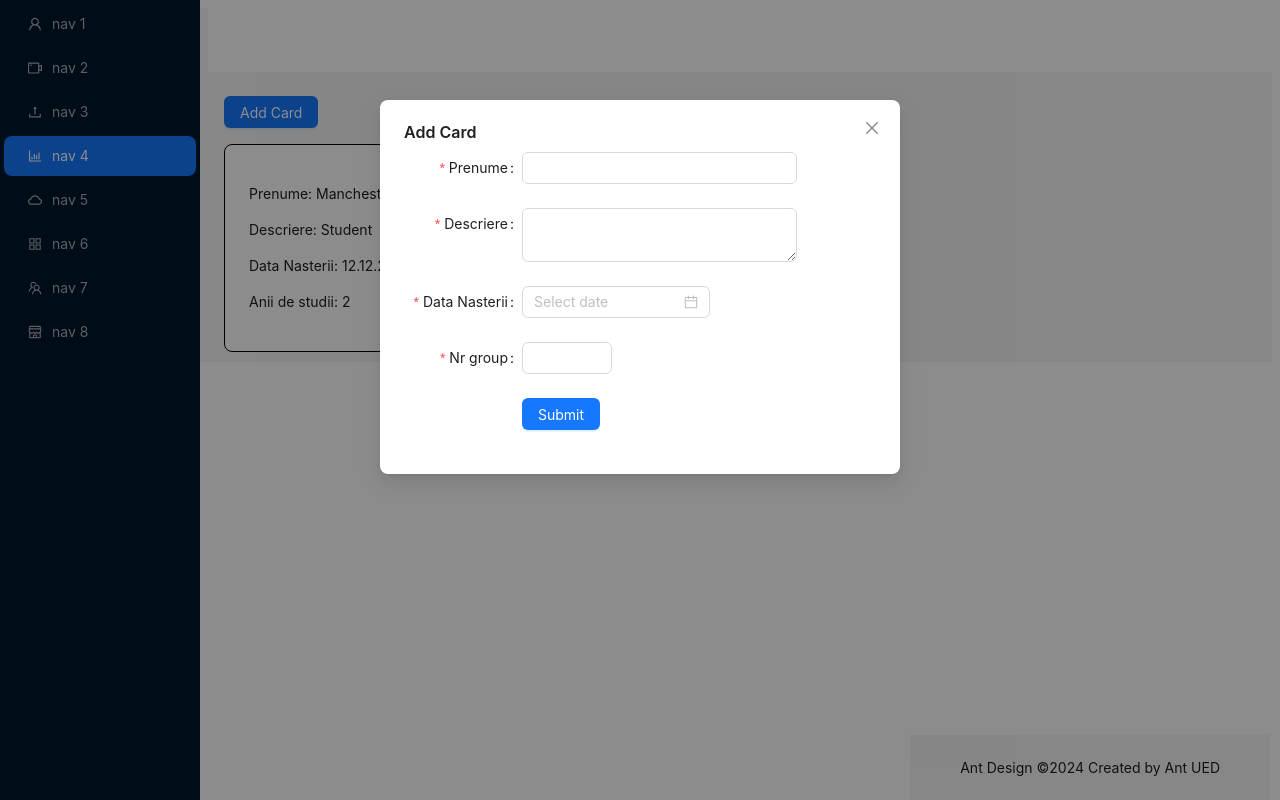
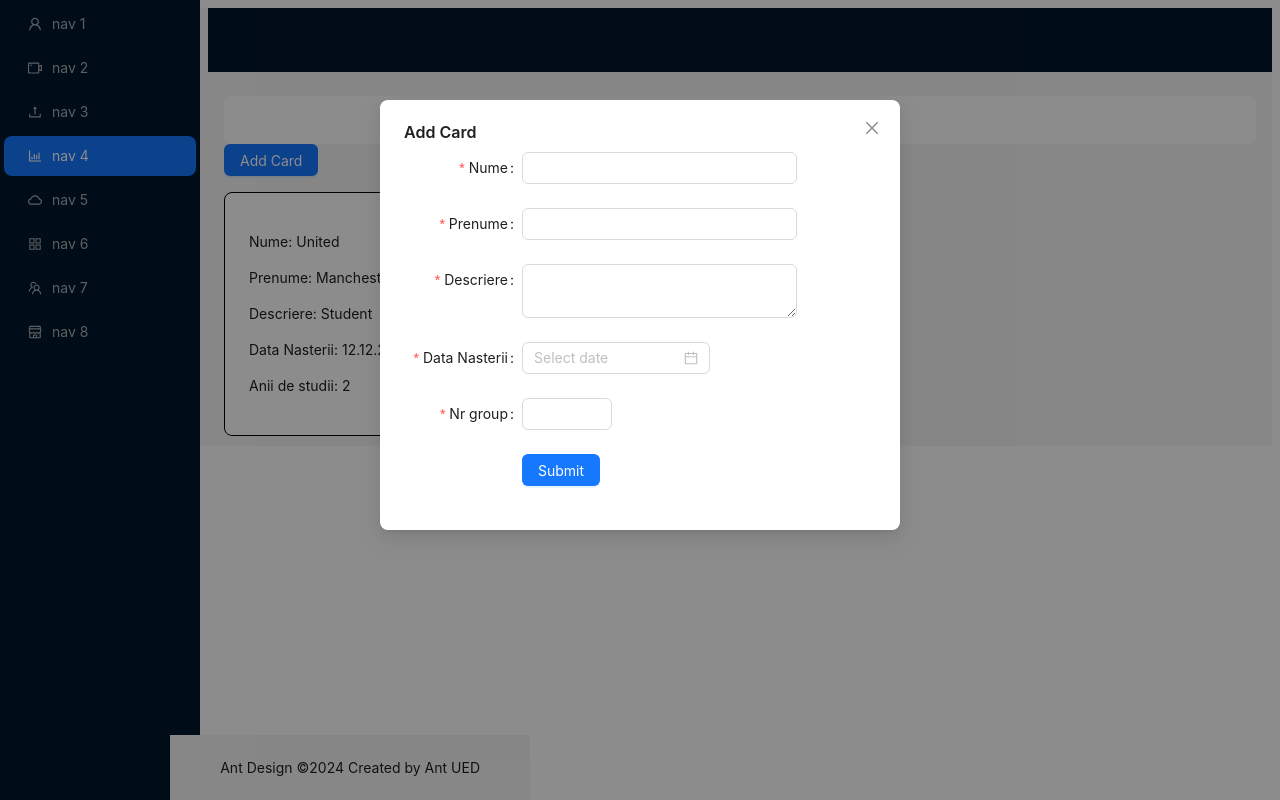
Before and after one commit to Adr1anM/TWEB, a React (Create React App) app in the folder Laborator2/my-app/: page / in a window 1280 px wide. Both pictures are taken after a click on the button "Add Card". Built offline with nearby package versions, Linux system fonts and the light colour scheme.

Commit message:
Finished Lab3

```diff
--- a/Laborator2/my-app/package.json
+++ b/Laborator2/my-app/package.json
@@ -14,15 +14,17 @@
     "@types/node": "^16.18.79",
     "@types/react": "^18.2.55",
     "@types/react-dom": "^18.2.19",
-    "antd": "^5.14.0",
+    "antd": "^5.15.3",
     "mobx": "^6.12.0",
     "mobx-react": "^9.1.0",
     "mobx-state-tree": "^5.4.1",
     "react": "^18.2.0",
     "react-dom": "^18.2.0",
+    "react-router-dom": "^6.22.3",
     "react-scripts": "5.0.1",
     "typescript": "^4.9.5",
-    "web-vitals": "^2.1.4"
+    "web-vitals": "^2.1.4",
+    "zustand": "^4.5.2"
   },
   "scripts": {
     "start": "react-scripts start",
--- a/Laborator2/my-app/src/App.tsx
+++ b/Laborator2/my-app/src/App.tsx
@@ -1,165 +1,53 @@
-import React, { useState } from 'react';
-import {
-  AppstoreOutlined,
-  BarChartOutlined,
-  CloudOutlined,
-  ShopOutlined,
-  TeamOutlined,
-  UploadOutlined,
-  UserOutlined,
-  VideoCameraOutlined,
-} from '@ant-design/icons';
-import type { MenuProps } from 'antd';
-import { Button,Form,Layout, Menu, Row, theme } from 'antd';
-import ModalForm from './ModalForm';
-import CardModel from './Model';
-import CardComponent from './CardComponent';
+import React from 'react';
+import {Layout} from 'antd';
+import ContentComp from './Layouts/ContentComp';
+import SidebarComp from './Layouts/SideBarComp';
+import HeaderComp from './Layouts/HeaderComp';
+import FooterComp from './Layouts/FooterComp';
 
-const { Header, Content, Footer, Sider } = Layout;
 
-const items: MenuProps['items'] = [
-  UserOutlined,
-  VideoCameraOutlined,
-  UploadOutlined,
-  BarChartOutlined,
-  CloudOutlined,
-  AppstoreOutlined,
-  TeamOutlined,
-  ShopOutlined,
-].map((icon, index) => ({
-  key: String(index + 1),
-  icon: React.createElement(icon),
-  label: `nav ${index + 1}`,
-}));
-
-const initialData:CardModel[] = [
-  {
-    data: {
-
-      prenume: "Manchester",
-      descriere: "Student",
-      dataNasterii: "12.12.2002",
-      nrGroup: 2
-    }
-  },
-  {
-    data: {
-
-      prenume: "Vieru",
-      descriere: "Scriitor",
-      dataNasterii: "12.12.2002",
-      nrGroup: 3
-    }
-  }
-];
 
 
 const App: React.FC = () => {
+  return (
+    <>
+      <Layout hasSider>
+         <SidebarComp/>
 
-  const [isModalVisible, setIsModalVisible] = useState(false);
-  const [cardData, setCardData] = useState<CardModel[]>(initialData);
+         <Layout style={{marginLeft: 200}}>
 
-  const showModal = () => {
-    setIsModalVisible(true);
-  };
+              <HeaderComp />
 
-  const handleCancel = () => {
-
-    setIsModalVisible(false);
-
-  };
-
-  const handleFormSubmit = (data: CardModel) => {
-    console.log("Handle submit")
-    console.log(data)
-    setCardData([...cardData, data]);
-    console.log("final card data");
-    console.log(cardData);
-
-    setIsModalVisible(false);
-  };
-
-  const CardObj:CardModel = {
-        data:{
-
-          prenume: "string",
-          descriere: "string",
-          dataNasterii: "string",
-          nrGroup: 2
-        }
-  }
-
-
-  const emptyCard:CardModel = {
-    data:{
-      prenume: "",
-      descriere: "",
-      dataNasterii: "",
-      nrGroup: 0
-    }
-
-  }
-
-  const {
-    token: { colorBgContainer, borderRadiusLG },
-  } = theme.useToken();
-
-  console.log(cardData);
-
-  return (
-
-
-    <Layout hasSider>
-      <Sider
-        style={{ overflow: 'auto', height: '100vh', position: 'fixed', left: 0, top: 0, bottom: 0 }}
-      >
-        <div className="demo-logo-vertical" />
-        <Menu theme="dark" mode="inline" defaultSelectedKeys={['4']} items={items} />
-      </Sider>
-      <Layout style={{ marginLeft: 200 }}>
-        <Header style={{ padding: 0, background: colorBgContainer }} />
-         <Content style={{ margin: '24px 16px 0', overflow: 'initial' }}>
-          <Button type="primary" onClick={showModal} style={{ marginBottom: 16 }}>
-            Add Card
-          </Button>
-          <ModalForm visible={isModalVisible} onCancel={handleCancel} onSubmit={handleFormSubmit} card = {emptyCard} />
-         <div style={{display:'flex',flexDirection:'row',gap:10 }}>{cardData.map((card , index) => (
-        <CardComponent key={index} value={card} />
-      ))}</div>
-      {/* <CardComponent value = {CardObj}/> */}
-          </Content>
-        <Footer style={{ textAlign: 'center', position: 'fixed', bottom: 0, right:10 }}>
-          Ant Design ©{new Date().getFullYear()} Created by Ant UED
-        </Footer>
+              <ContentComp />
+              <FooterComp />
+          </Layout>
       </Layout>
-    </Layout>
-
+    </>
   );
 };
 
 export default App;
 
 
-{/* <Content style={{ margin: '24px 16px 0', overflow: 'initial' }}>
-          <Button type="primary" onClick={showModal} style={{ marginBottom: 16 }}>
-            Add Card
-          </Button>
-          <ModalForm visible={isModalVisible} onCancel={handleCancel} onSubmit={handleFormSubmit} />
-          <CardManager cardData={cardData} />
-        </Content> */}
+// <Sider
+// style={{ overflow: 'auto', height: '100vh', position: 'fixed', left: 0, top: 0, bottom: 0 }}
+// >
+// <div className="demo-logo-vertical" />
+// <Menu theme="dark" mode="inline" defaultSelectedKeys={['4']} items={items} />
+// </Sider>
+// <Layout style={{ marginLeft: 200 }}>
+// <Header style={{ padding: 0, background: colorBgContainer }} />
+//  <Content style={{ margin: '24px 16px 0', overflow: 'initial' }}>
+//   <Button type="primary" onClick={showModal} style={{ marginBottom: 16 }}>
+//     Add Card
+//   </Button>
+//   <ModalForm visible={isModalVisible} onCancel={handleCancel} onSubmit={handleFormSubmit} card = {emptyCard} />
+//  <div style={{display:'flex', flexDirection:'row',gap:10 }}>{cardData.map((card , index) => (
+// <CardComponent key={index} value={card} />
+// ))}</div>
 
-// const [isModalVisible, setIsModalVisible] = useState(false);
-//   const [cardData, setCardData] = useState<any[]>([]);
-
-//   const showModal = () => {
-//     setIsModalVisible(true);
-//   };
-
-//   const handleCancel = () => {
-//     setIsModalVisible(false);
-//   };
-
-//   const handleFormSubmit = (data: any) => {
-//     setCardData([...cardData, data]);
-//     setIsModalVisible(false);
-//   };
+//   </Content>
+// <Footer style={{ textAlign: 'center', position: 'fixed', bottom: 0, right:10 }}>
+//   Ant Design ©{new Date().getFullYear()} Created by Ant UED
+// </Footer>
+// </Layout>
--- a/Laborator2/my-app/src/CardComponent.tsx
+++ b/Laborator2/my-app/src/CardComponent.tsx
@@ -11,10 +11,11 @@ const CardComponent:React.FC<{value:CardModel | undefined}> = ({value}) => {
         return null;
       }
 
-      const { prenume, descriere, dataNasterii, nrGroup } = value.data;
+      const {nume, prenume, descriere, dataNasterii, nrGroup } = value.data;
 
       return (
         <AntCard style={{ marginBottom: '10px',borderColor: 'black' }}>
+          <p>Nume: {nume}</p>
           <p>Prenume: {prenume}</p>
           <p>Descriere: {descriere}</p>
           <p>Data Nasterii: {dataNasterii}</p>
--- /dev/null
+++ b/Laborator2/my-app/src/Layouts/ContentComp.tsx
@@ -0,0 +1,143 @@
+import {Outlet} from "react-router-dom";
+import  { useState } from 'react';
+import { Button,Layout, theme } from 'antd';
+import ModalForm from '../ModalForm';
+import CardModel from '../Model';
+import CardComponent from "../CardComponent";
+
+const {Content} = Layout;
+
+const initialData:CardModel[] = [
+  {
+    data: {
+      nume : "United",
+      prenume: "Manchester",
+      descriere: "Student",
+      dataNasterii: "12.12.2002",
+      nrGroup: 2
+    }
+  },
+  {
+    data: {
+      nume : "Igor",
+      prenume: "Vieru",
+      descriere: "Scriitor",
+      dataNasterii: "12.12.2002",
+      nrGroup: 3
+    }
+  }
+];
+
+const ContentComp = () => {
+
+
+    const [isModalVisible, setIsModalVisible] = useState(false);
+    const [cardData, setCardData] = useState<CardModel[]>(initialData);
+
+    const showModal = () => {
+      setIsModalVisible(true);
+    };
+
+    const handleCancel = () => {
+
+      setIsModalVisible(false);
+
+    };
+
+    const handleFormSubmit = (data: CardModel) => {
+      console.log("Handle submit")
+      console.log(data)
+      setCardData([...cardData, data]);
+      console.log("final card data");
+      console.log(cardData);
+
+      setIsModalVisible(false);
+    };
+
+    const {
+      token: { colorBgContainer, borderRadiusLG },
+    } = theme.useToken();
+
+    console.log(cardData);
+
+    return (
+        <Content style={{margin: '24px 16px 0', overflow: 'initial'}}>
+            <div
+                style={{
+                    padding: 24,
+                    textAlign: 'center',
+                    background: colorBgContainer,
+                    borderRadius: borderRadiusLG,
+                }}
+            >
+                <Outlet />
+            </div>
+
+            <Button type="primary" onClick={showModal} style={{ marginBottom: 16 }}>
+                     Add Card
+            </Button>
+            <ModalForm visible={isModalVisible} onCancel={handleCancel} onSubmit={handleFormSubmit}  />
+            <div style={{display:'flex', flexDirection:'row',gap:10 }}>{cardData.map((card , index) => (
+            <CardComponent key={index} value={card} />
+            ))}</div>
+
+        </Content>
+
+    )
+}
+
+
+
+
+export default ContentComp;
+
+
+/* const [isModalVisible, setIsModalVisible] = useState(false);
+  const [cardData, setCardData] = useState<CardModel[]>(initialData);
+
+  const showModal = () => {
+    setIsModalVisible(true);
+  };
+
+  const handleCancel = () => {
+
+    setIsModalVisible(false);
+
+  };
+
+  const handleFormSubmit = (data: CardModel) => {
+    console.log("Handle submit")
+    console.log(data)
+    setCardData([...cardData, data]);
+    console.log("final card data");
+    console.log(cardData);
+
+    setIsModalVisible(false);
+  };
+
+  const CardObj:CardModel = {
+        data:{
+
+          prenume: "string",
+          descriere: "string",
+          dataNasterii: "string",
+          nrGroup: 2
+        }
+  }
+
+
+  const emptyCard:CardModel = {
+    data:{
+      prenume: "",
+      descriere: "",
+      dataNasterii: "",
+      nrGroup: 0
+    }
+
+  }
+
+  const {
+    token: { colorBgContainer, borderRadiusLG },
+  } = theme.useToken();
+
+  console.log(cardData); */
--- /dev/null
+++ b/Laborator2/my-app/src/Layouts/FooterComp.tsx
@@ -0,0 +1,13 @@
+import {Layout} from 'antd'
+
+const {Footer} = Layout
+
+const FooterComp = () => {
+    return (
+        <Footer style={{textAlign: 'center',position: 'fixed', bottom: 0, right:750}}>
+            Ant Design ©{new Date().getFullYear()} Created by Ant UED
+        </Footer>
+    )
+}
+
+export default FooterComp
--- /dev/null
+++ b/Laborator2/my-app/src/Layouts/HeaderComp.tsx
@@ -0,0 +1,11 @@
+import {Layout} from "antd";
+
+const {Header} = Layout;
+
+const HeaderComp = () => {
+    return (
+        <Header />
+    )
+}
+
+export default HeaderComp
--- /dev/null
+++ b/Laborator2/my-app/src/Layouts/SideBarComp.tsx
@@ -0,0 +1,50 @@
+import {Layout, Menu, type MenuProps} from "antd";
+import Sider from "antd/es/layout/Sider";
+import {useNavigate} from "react-router-dom";
+import {
+    AppstoreOutlined,
+    BarChartOutlined,
+    CloudOutlined,
+    ShopOutlined,
+    TeamOutlined,
+    UploadOutlined,
+    UserOutlined,
+    VideoCameraOutlined,
+  } from '@ant-design/icons';
+import React from "react";
+
+const items: MenuProps['items'] = [
+    UserOutlined,
+    VideoCameraOutlined,
+    UploadOutlined,
+    BarChartOutlined,
+    CloudOutlined,
+    AppstoreOutlined,
+    TeamOutlined,
+    ShopOutlined,
+  ].map((icon, index) => ({
+    key: String(index + 1),
+    icon: React.createElement(icon),
+    label: `nav ${index + 1}`,
+  }));
+
+const SidebarComp = () => {
+
+
+
+    return (
+        <Sider
+            style={{ overflow: 'auto',
+             height: '100vh',
+             position: 'fixed',
+             left: 0, top: 0,
+             bottom: 0
+            }}
+            >
+            <div className="demo-logo-vertical" />
+            <Menu theme="dark" mode="inline" defaultSelectedKeys={['4']} items={items} />
+        </Sider>
+    )
+}
+
+export default SidebarComp
--- a/Laborator2/my-app/src/ModalForm.tsx
+++ b/Laborator2/my-app/src/ModalForm.tsx
@@ -30,10 +30,9 @@ interface ModalFormProps {
   visible: boolean;
   onSubmit: (data: CardModel) => void;
   onCancel:() => void;
-  card : CardModel;
 }
 
-const ModalForm: React.FC<ModalFormProps> = ({ visible, onCancel ,onSubmit, card }) => {
+const ModalForm: React.FC<ModalFormProps> = ({ visible, onCancel ,onSubmit }) => {
   const [form] = Form.useForm();
 
 
@@ -41,6 +40,7 @@ const ModalForm: React.FC<ModalFormProps> = ({ visible, onCancel ,onSubmit, card
   const onFinish = (values: any) => {
     const data:CardModel = {
       data: {
+        nume : values.nume,
         prenume : values.prenume,
         descriere : values.descriere,
         dataNasterii : values.dataNasterii.toString(),
@@ -59,19 +59,28 @@ const ModalForm: React.FC<ModalFormProps> = ({ visible, onCancel ,onSubmit, card
     form.resetFields();
   },[onCancel])
 
+  const normalizeValue = (value : string) => {
+
+    const filteredValue = value.replace(/[^a-zA-Z\s]/g, '');
+    return filteredValue;
+   };
 
 
   return (
     <Modal title="Add Card" open={visible} onCancel={onCancel} footer={null}>
         <Form form={form} {...formItemLayout} onFinish={onFinish} initialValues={{}}>
 
-
-          <Form.Item label="Prenume" name="prenume" rules={[{ required: true, message: 'Please input your surname!' }]}>
+          <Form.Item label="Nume" name="nume" normalize={normalizeValue} rules={[{ required: true, message: 'Please input your surname!' }]}>
            <Input />
           </Form.Item>
 
-         <Form.Item label="Descriere" name="descriere" rules={[{ required: true, message: 'Please input a description!' }]}>
-            <Input.TextArea />
+
+          <Form.Item label="Prenume" name="prenume" normalize={normalizeValue} rules={[{ required: true, message: 'Please input your surname!' }]}>
+           <Input />
+          </Form.Item>
+
+         <Form.Item label="Descriere"  name="descriere"  rules={[{max:30, required: true, message: 'Please input a description!' } ]}>
+            <Input.TextArea  />
           </Form.Item>
 
            <Form.Item label="Data Nasterii" name="dataNasterii" rules={[{ required: true, message: 'Please select your date of birth!' }]}>
@@ -79,8 +88,8 @@ const ModalForm: React.FC<ModalFormProps> = ({ visible, onCancel ,onSubmit, card
            </Form.Item>
 
           <Form.Item label="Nr group" name="nrGroup" rules={[{ required: true, message: 'Please input your surname!' }]}>
-           <InputNumber />
-           </Form.Item>
+           <InputNumber type='number'/>
+          </Form.Item>
 
           <Form.Item wrapperCol={{ offset: 6, span: 16 }}>
              <Button type="primary" htmlType="submit">
--- a/Laborator2/my-app/src/Model.ts
+++ b/Laborator2/my-app/src/Model.ts
@@ -1,5 +1,6 @@
 export default interface CardModel{
     data: {
+        nume : string;
         prenume: string;
         descriere: string;
         dataNasterii: string;
```
Also changed, not shown: Laborator2/my-app/src/fetchUsers/useEntity.ts (added, +16 -0 lines), 1 other file (tests, documents, lock files or other folders).
